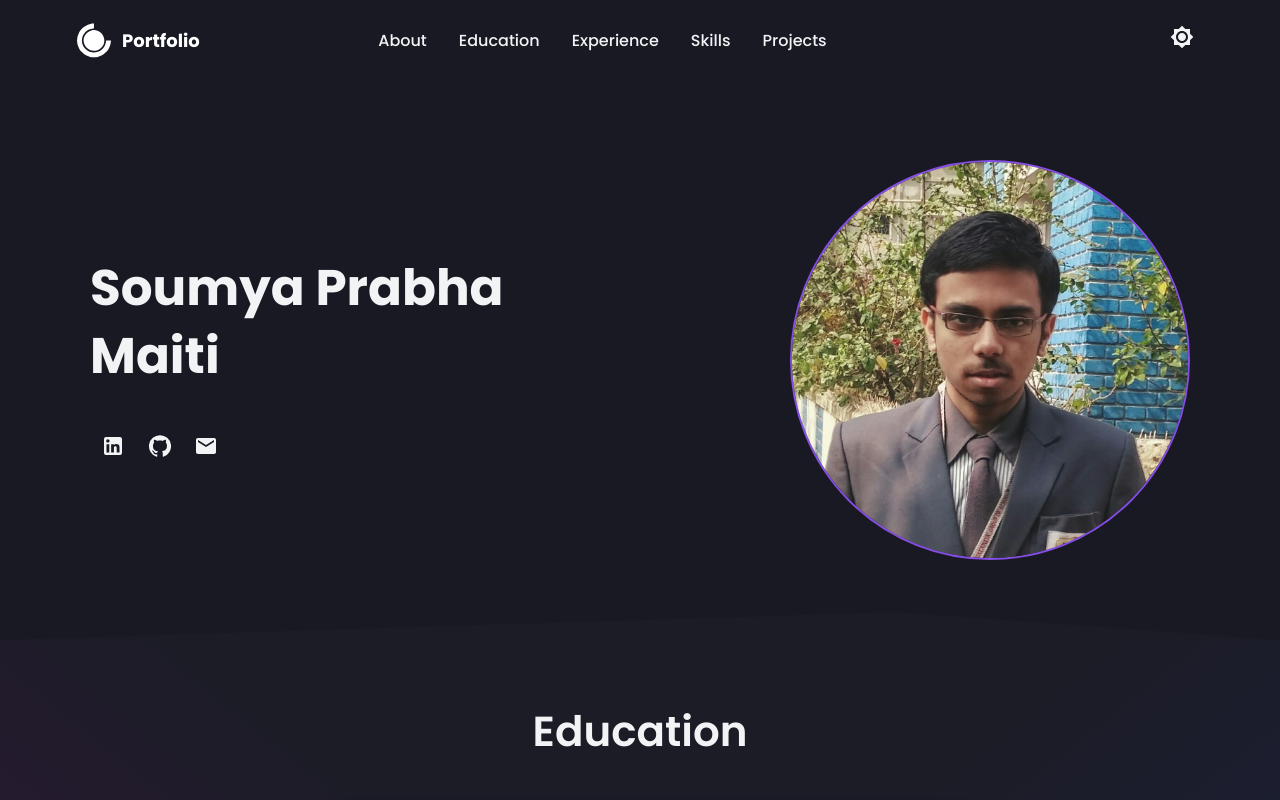
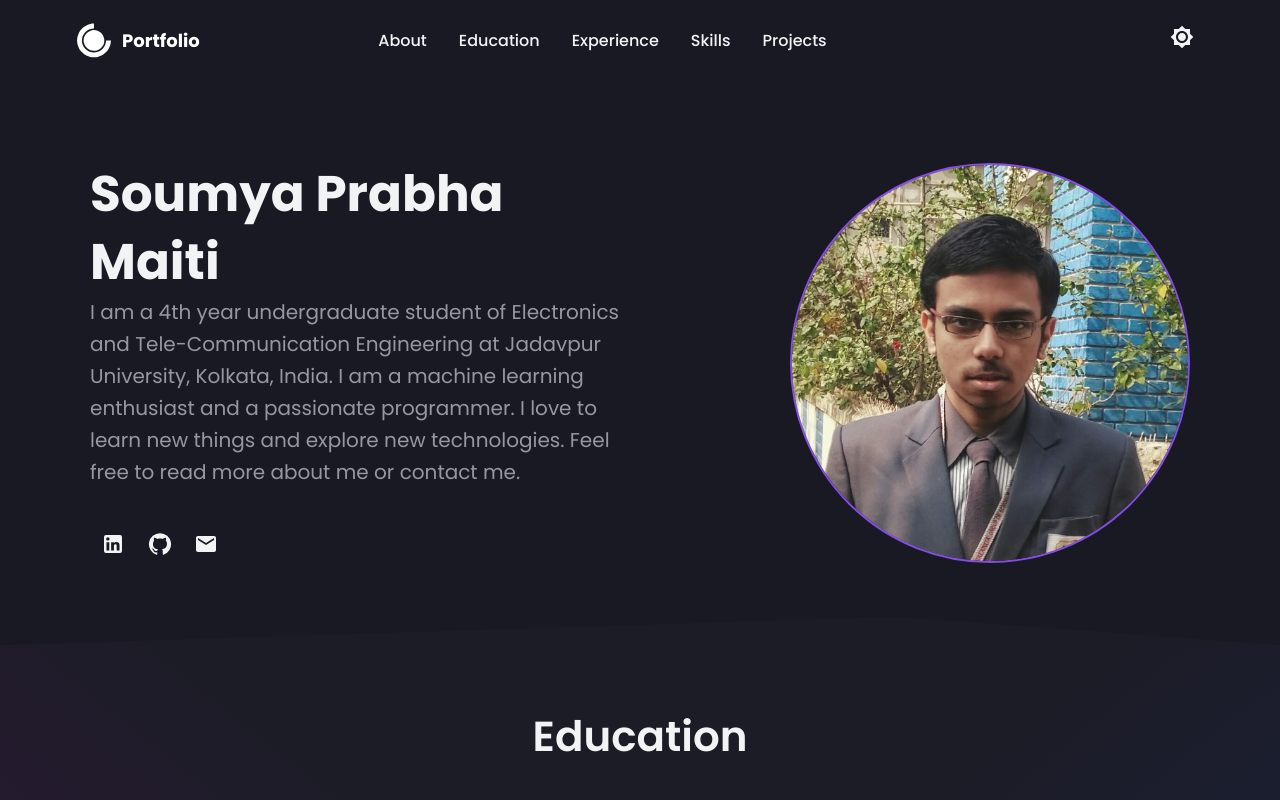
Before and after one commit to soumya-prabha-maiti/soumya-prabha-maiti.github.io, a React (Vite) app: page / in a window 1280 px wide. Shown: the top 800 px of the page. Built offline with nearby package versions, Linux system fonts and the light colour scheme.

Commit message:
Add bio description

```diff
--- a/src/data/constants.js
+++ b/src/data/constants.js
@@ -1,7 +1,7 @@
 export const Bio = {
   name: "Soumya Prabha Maiti",
   roles: ["Programmer", "Backend Developer", "ML enthusiast"],
-  description: "", //"I am a motivated and versatile individual, always eager to take on new challenges. With a passion for learning I am dedicated to delivering high-quality results. With a positive attitude and a growth mindset, I am ready to make a meaningful contribution and achieve great things.",
+  description: "I am a 4th year undergraduate student of Electronics and Tele-Communication Engineering at Jadavpur University, Kolkata, India. I am a machine learning enthusiast and a passionate programmer. I love to learn new things and explore new technologies. Feel free to read more about me or contact me.",
   github: "https://github.com/soumya-prabha-maiti",
   linkedin: "https://www.linkedin.com/in/soumya-prabha-maiti/",
   email: "mailto:soumyaprabhamaiti2001@gmail.com",
```
